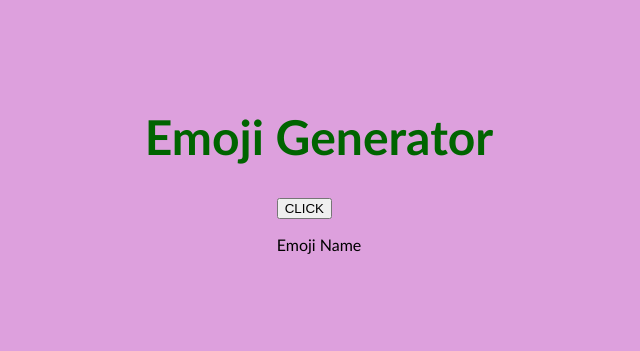
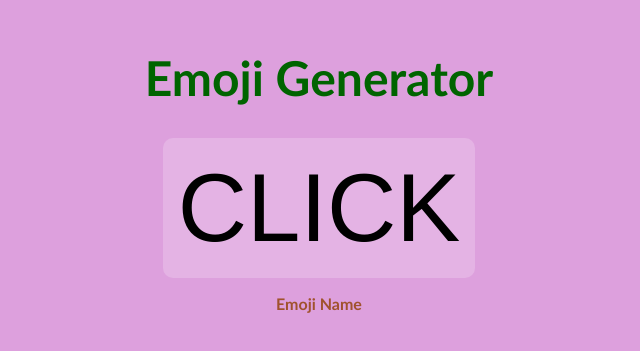
Before and after one commit to NI-KI54/Emoji-Generator, a plain HTML site: page index.html in a window 1280 px wide. Shown: the part 227-578 px from the top of the page, without its empty margins (321-961 px from the left). Drawn offline with Linux system fonts and the light colour scheme.

Commit message:
styled h1 tag styled classes styled button added hover effect

```diff
--- a/index.html
+++ b/index.html
@@ -9,9 +9,9 @@
 </head>
 <body>
     <h1>Emoji Generator</h1>
-    <div>
-        <button>CLICK</button>
-        <p>Emoji Name</p>
+    <div class="section">
+        <button class="btn">CLICK</button>
+        <p class="emoji-name">Emoji Name</p>
     </div>
 </body>
 </html>
--- a/style.css
+++ b/style.css
@@ -33,3 +33,8 @@ h1{
 .btn:hover{
     filter: grayscale(0);
 }
+
+.emoji-name{
+    font-weight: 600;
+    color: sienna;
+}
```
